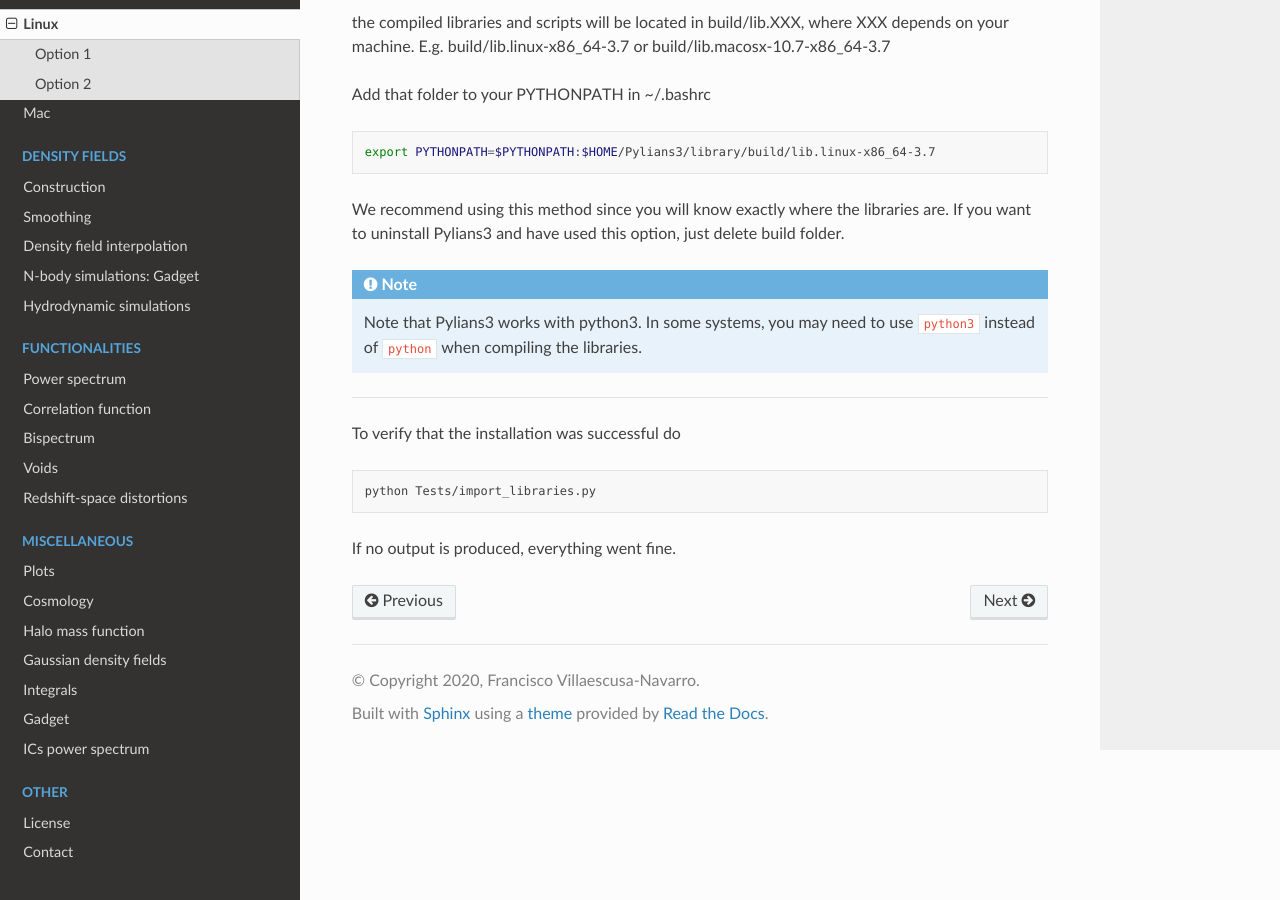
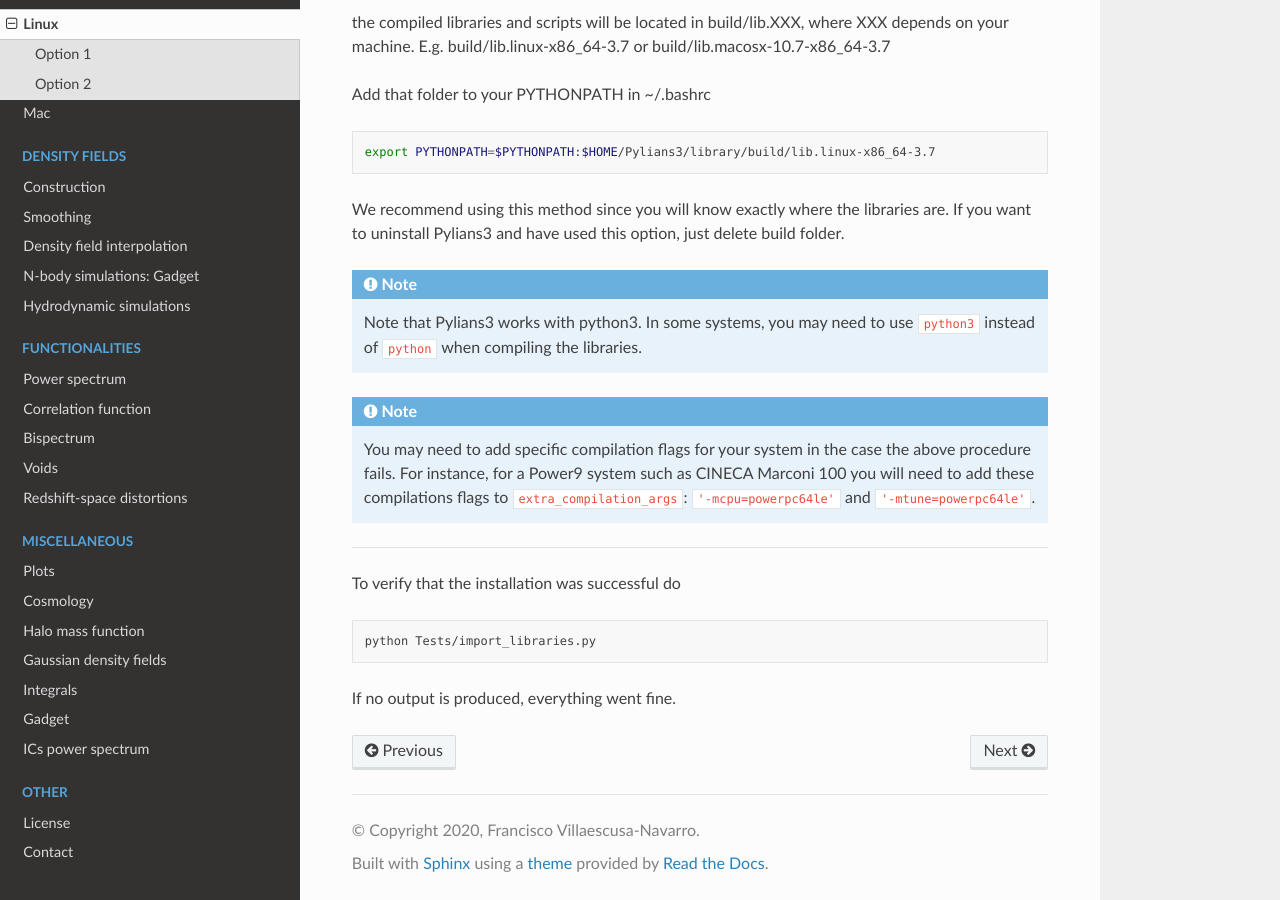
Before and after one commit to franciscovillaescusa/Pylians3, a Sphinx documentation site: the page built from docs/source/linux.rst, in a window 1280 px wide and 900 px high, scrolled down 889 px. Built offline with Sphinx 7.4.7 and the Read the Docs theme 2.0.0, drawn with Linux system fonts in a browser that asks for light colours.

Commit message:
Implementing Valerio comments

```diff
--- a/docs/source/linux.rst
+++ b/docs/source/linux.rst
@@ -53,6 +53,10 @@ We recommend using this method since you will know exactly where the libraries a
 
    Note that Pylians3 works with python3. In some systems, you may need to use ``python3`` instead of ``python`` when compiling the libraries.
 
+.. note::
+
+   You may need to add specific compilation flags for your system in the case the above procedure fails. For instance, for a Power9 system such as CINECA Marconi 100 you will need to add these compilations flags to  ``extra_compilation_args``: ``'-mcpu=powerpc64le'`` and ``'-mtune=powerpc64le'``.
+
 
 -----
 
--- a/docs/source/mass_function.rst
+++ b/docs/source/mass_function.rst
@@ -29,7 +29,7 @@ An example of how to use this routine is this:
    # halo mass function parameters
    f_Pk   = 'Pk_linear_z=0.txt'  #file with linear Pk
    OmegaM = 0.3175
-   Masses = np.logspace(1e11, 1e15, 100) #array with halo masses
+   Masses = np.logspace(11, 15, 100) #array with halo masses
    author = 'ST'   #Sheth-Tormen halo mass function
    bins   = 10000  #number of bins to use for Pk
    z      = 0.0    #redshift; only used for Tinker, Tinker10 and Crocce
```
Also changed, not shown: documentation/Documentation.md (+1 -1 lines), 1 other file.
